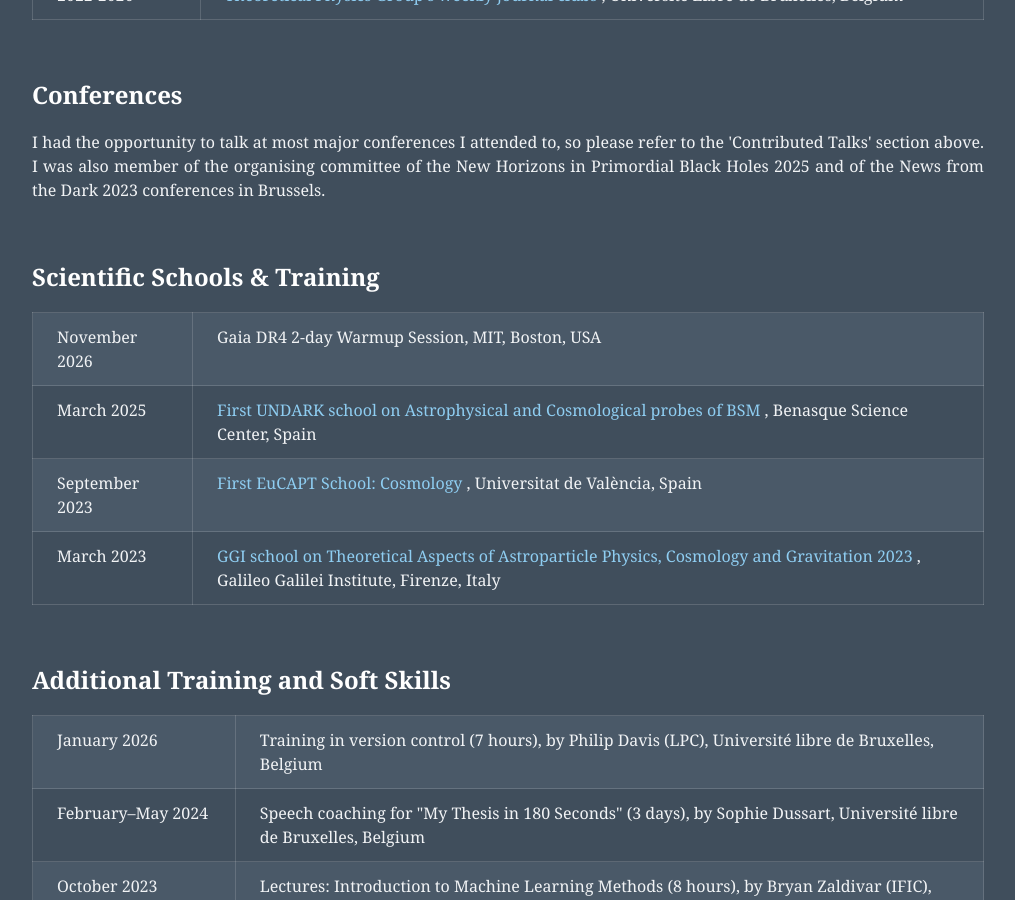
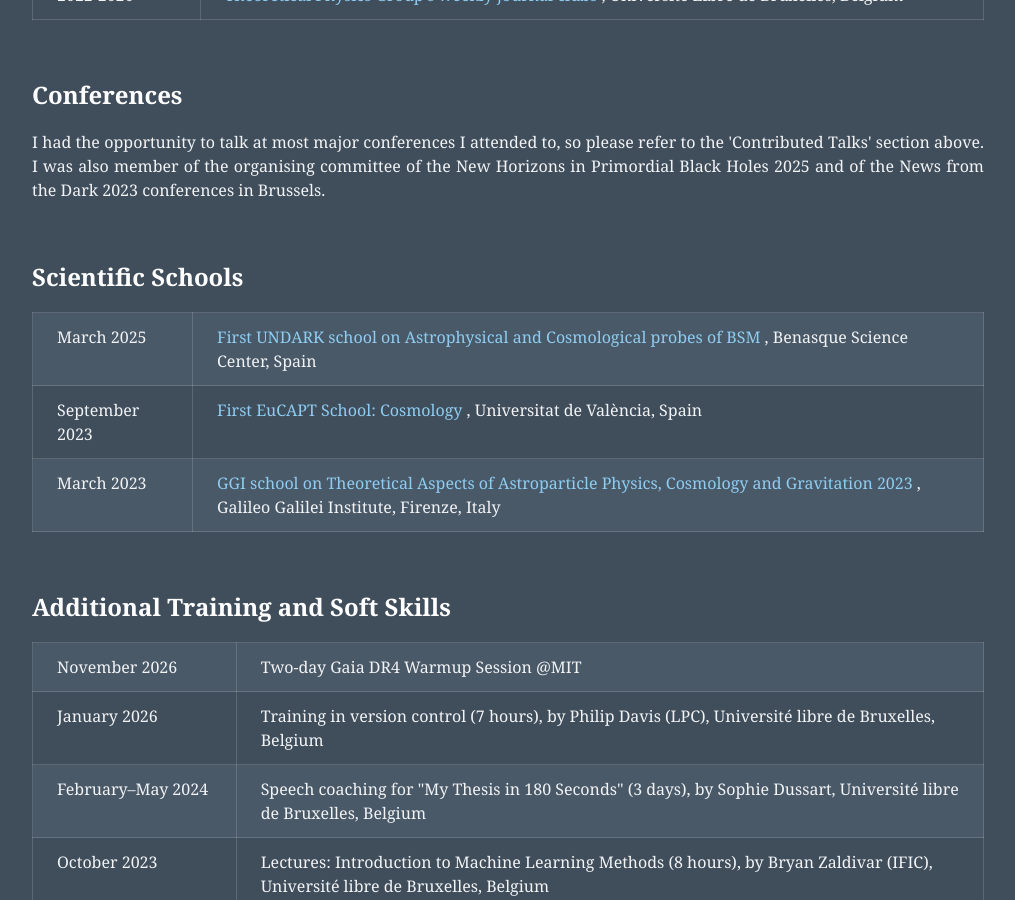
Before and after one commit to nicolasesser/nicolasesser.github.io, a Jekyll site: the page built from CV.html, in a window 1280 px wide and 900 px high, scrolled down 3115 px. Shown: the whole window, without its empty margins (132-1147 px from the left). Built offline with Jekyll 4.4.1, drawn with Linux system fonts in a browser that asks for light colours.

Commit message:
update cv

```diff
--- a/CV.html
+++ b/CV.html
@@ -105,9 +105,8 @@ header-image: /images/web/header_CV.jpg
 <h2> Conferences </h2>
 <p> I had the opportunity to talk at most major conferences I attended to, so please refer to the 'Contributed Talks' section above. I was also member of the organising committee of the New Horizons in Primordial Black Holes 2025 and of the News from the Dark 2023 conferences in Brussels. </p>
 
-<h2> Scientific Schools & Training </h2>
+<h2> Scientific Schools </h2>
 <table class="table">
-  <tr><td> November 2026 </td><td> Gaia DR4 2-day Warmup Session, MIT, Boston, USA </td></tr>
    <tr><td> March 2025 </td><td> <a href="https://benasque.org/2025bsm/" target="_blank"> First UNDARK school on Astrophysical and Cosmological probes of BSM </a>, Benasque Science Center, Spain </td></tr>
     <tr><td> September 2023 </td><td> <a href="https://indico.ific.uv.es/event/7068/overview" target="_blank"> First EuCAPT School: Cosmology </a>, Universitat de València, Spain </td></tr>
 <tr><td> March 2023 </td><td> <a href="https://www.ggi.infn.it/showevent.pl?id=445" target="_blank"> GGI school on Theoretical Aspects of Astroparticle Physics, Cosmology and Gravitation 2023 </a>, Galileo Galilei Institute, Firenze, Italy </td></tr>
@@ -116,6 +115,10 @@ header-image: /images/web/header_CV.jpg
 <h2>Additional Training and Soft Skills</h2>
 
 <table class="table">
+  <tr>
+    <td>November 2026</td>
+    <td>Two-day Gaia DR4 Warmup Session @MIT</td>
+  </tr>
   <tr>
     <td>January 2026</td>
     <td>Training in version control (7 hours), by Philip Davis (LPC), Université libre de Bruxelles, Belgium</td>
```
